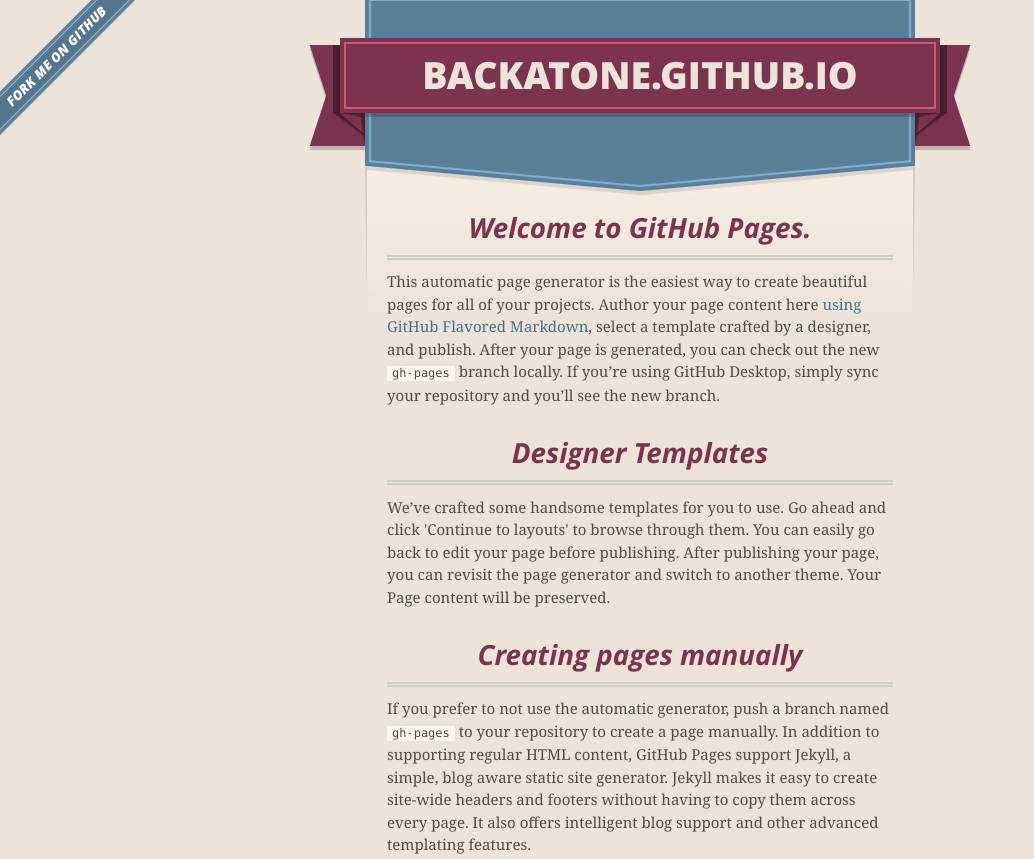
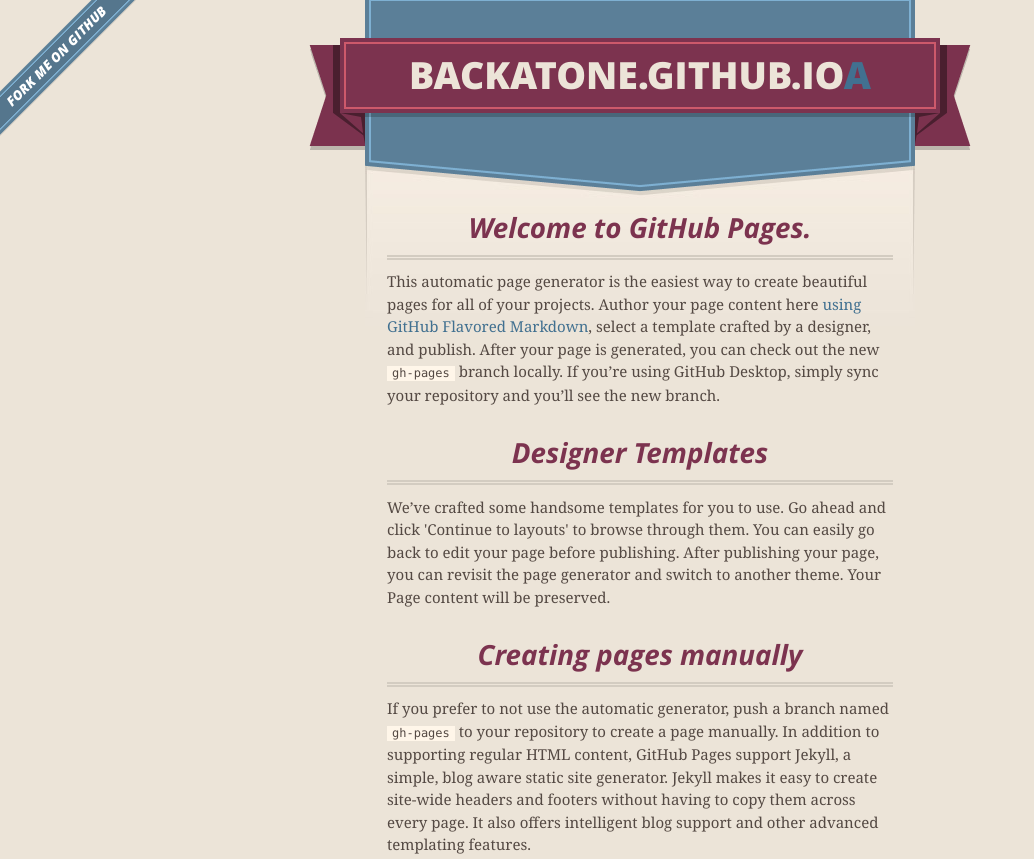
Before and after one commit to backatone/backatone.github.io, a plain HTML site: page index.html in a window 1280 px wide. Shown: the top 859 px of the page, without its empty margins (0-1034 px from the left). Drawn offline with nearby package versions, Linux system fonts and the light colour scheme.

Commit message:
Update index.html

```diff
--- a/index.html
+++ b/index.html
@@ -27,7 +27,7 @@
       <header>
         <span class="ribbon-outer">
           <span class="ribbon-inner">
-            <h1>Backatone.GitHub.io</h1>
+            <h1>Backatone.GitHub.io<a href="test/test01.html">a</a></h1>
             <h2></h2>
           </span>
           <span class="left-tail"></span>
@@ -85,6 +85,6 @@
 
     </div>
 
-    <p><a href="test/test01.html">test</a></p>
+
   </body>
 </html>
```
